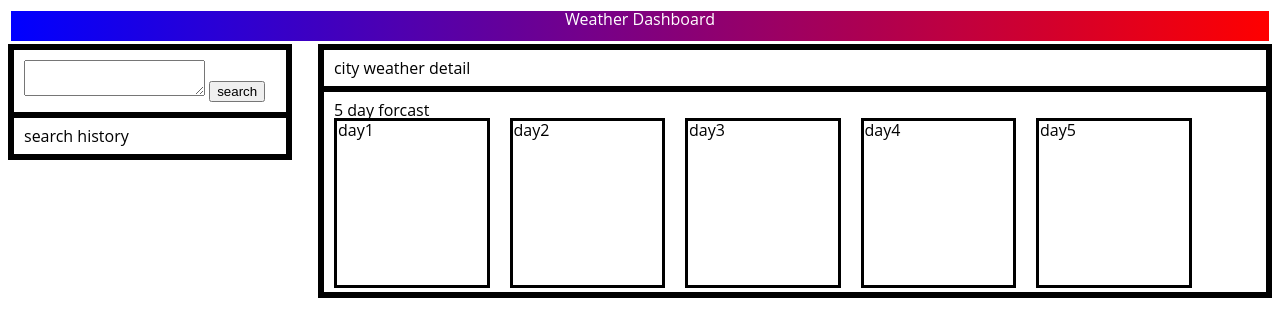
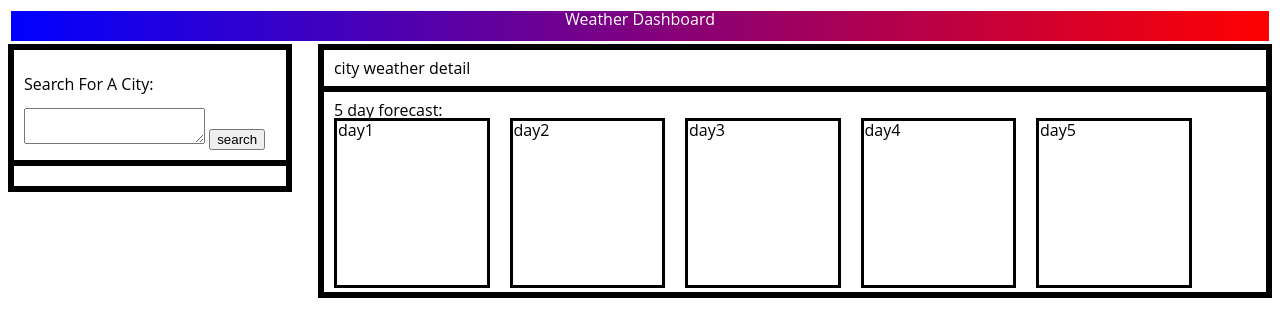
Before and after one commit to Parisca99/Weather-Project, a plain HTML site: page index.html in a window 1280 px wide. Drawn offline with nearby package versions, Linux system fonts and the light colour scheme.

Commit message:
newest html files

```diff
--- a/index.html
+++ b/index.html
@@ -5,13 +5,13 @@
     <meta http-equiv="X-UA-Compatible" content="IE=edge">
     <meta name="viewport" content="width=device-width, initial-scale=1.0">
     <title>Weather or Not</title>
-    <!-- Foundation CSS Framework -->
+
     <link ref="stylesheet" href="https://cdnjs.cloudflare.com/ajax/libs/foundation/6.7.4/css/foundation.min.css" />
-    <!-- jQuery UI Style -->
+
     <link ref="stylesheet" href="https://cdnjs.cloudflare.com/ajax/libs/jqueryui/1.12.1/jquery-ui.min.css" />
-    <!-- Font Awesome -->
+
     <link rel="stylesheet" href="https://cdnjs.cloudflare.com/ajax/libs/font-awesome/5.11.2/css/all.min.css">
-    <!-- Custom Styling -->
+
     <link rel="stylesheet" href="./assets/style.css" />
 </head>
 <body>
@@ -22,11 +22,11 @@
     <main>
         <div class=search_column_div>
             <div class=search_panel_div>
+                <p class=search_title>Search For A City:</p>
                 <textarea id=search_text></textarea>
-                <button   id=search_button>search</button>
+                <button   class=button_search id=search_button>search</button>
             </div>
             <div id=search_history_div class=search_history_div>
-                search history
             </div>
         </div>
 
@@ -35,7 +35,7 @@
                 city weather detail
             </div>
             <div class=city_weather_five_day_div>
-                <div class_city_weather_title>5 day forcast</div>
+                <div class=city_weather_title>5 day forecast:</div>
                 <div class=city_weather_day id=day1>day1</div>
                 <div class=city_weather_day id=day2>day2</div>
                 <div class=city_weather_day id=day3>day3</div>
@@ -46,15 +46,12 @@
 
     </main>
 
-    <!-- Footer -->
+
     <footer></footer>
 
-    <!-- Foundation Framework Script -->
     <sript src="https://cdnjs.cloudflare.com/ajax/libs/foundation/6.7.4/js/foundation.min.js"></sript>
-    <!-- jQuery & jQuery UI Scripts -->
     <script src="https://cdnjs.cloudflare.com/ajax/libs/jquery/3.6.0/jquery.min.js"></script>
     <script src="https://cdnjs.cloudflare.com/ajax/libs/jqueryui/1.12.1/jquery-ui.min.js"></script>
-    <!-- Custom Scripting -->
     <script src="./script.js"></script>
 </body>
 </html>
```
